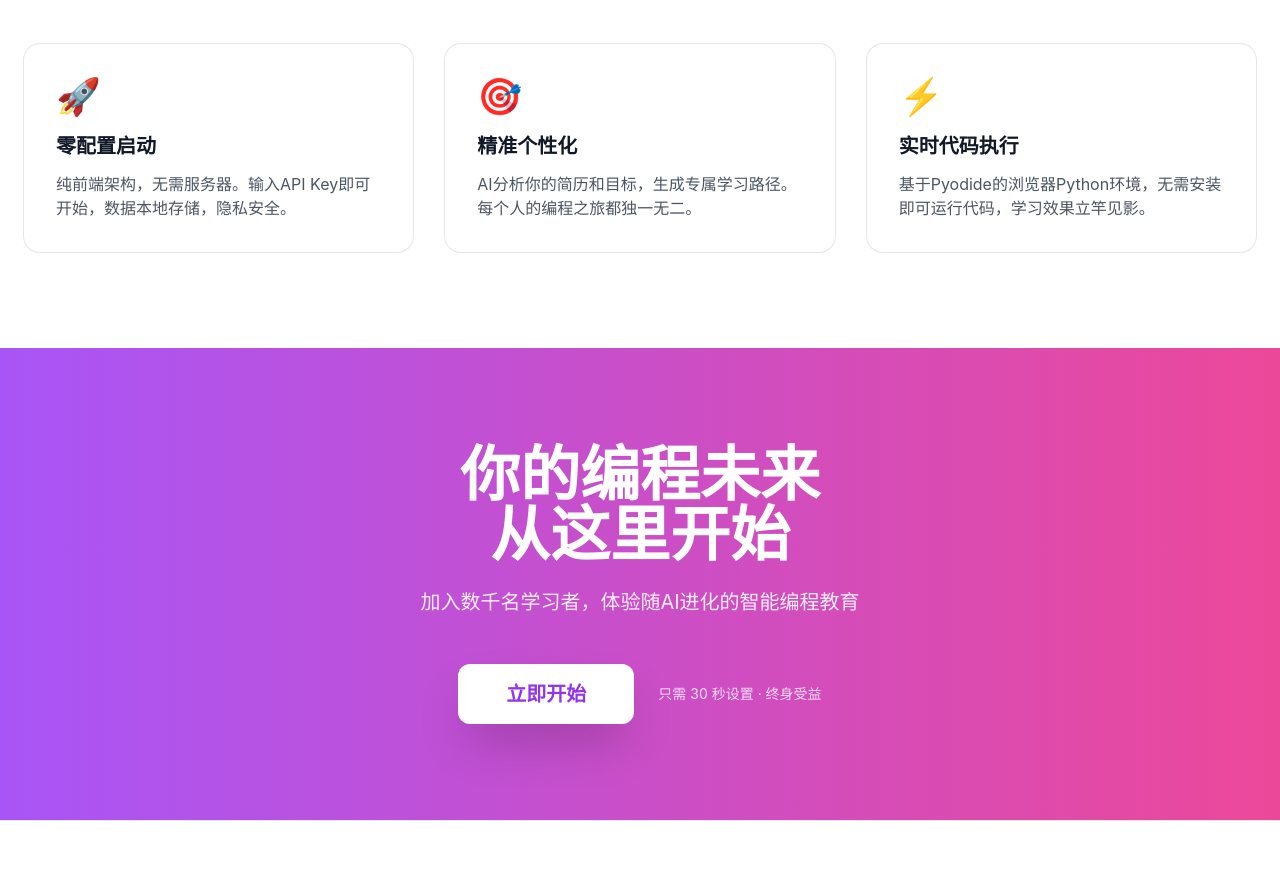
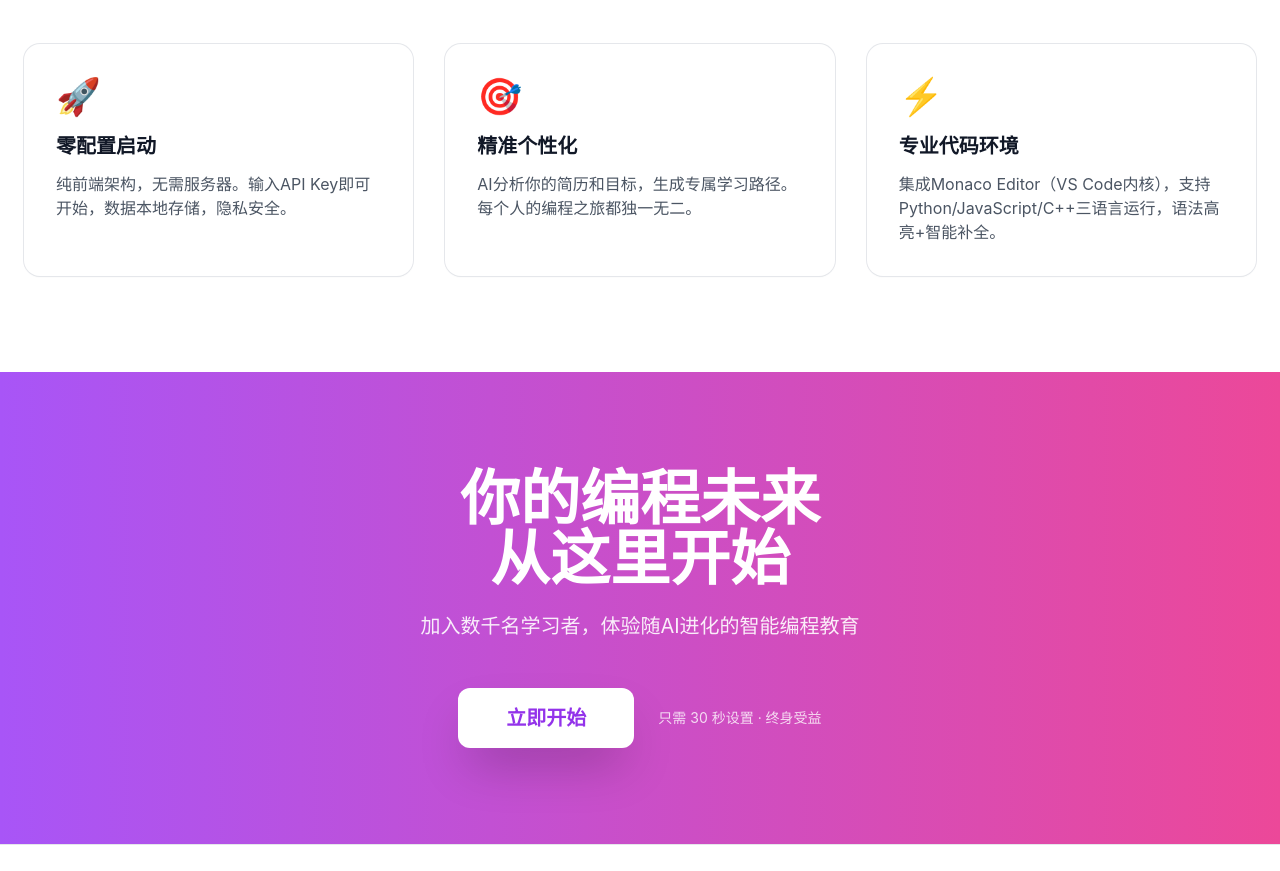
Before and after one commit to Pointer-ai/PointerAIVibe, a React (Vite) app: page / in a window 1280 px wide. Shown: the part 5040-5911 px from the top of the page. Built offline with nearby package versions, Linux system fonts and the light colour scheme.

Commit message:
📝 更新页面描述：反映CodeRunner最新功能 - Dashboard：Python单语言 -> 多语言支持 - LandingPage：Pyodide环境 -> Monaco Editor专业编辑器 - 增加语法高亮、智能补全等新功能描述 - 保持文案简洁准确，突出核心优势

```diff
--- a/src/components/Dashboard.tsx
+++ b/src/components/Dashboard.tsx
@@ -82,7 +82,7 @@ const Dashboard: React.FC<DashboardProps> = ({ onLogout, onNavigate, onHome }) =
       id: 'runner',
       view: 'code-runner' as const,
       title: '代码运行',
-      description: '在浏览器中运行 Python 代码',
+      description: '专业代码编辑器，支持Python/JS/C++多语言运行',
       icon: (
         <svg className="h-6 w-6" fill="none" stroke="currentColor" viewBox="0 0 24 24">
           <path strokeLinecap="round" strokeLinejoin="round" strokeWidth={2} d="M8 9l3 3-3 3m5 0h3M5 20h14a2 2 0 002-2V6a2 2 0 00-2-2H5a2 2 0 00-2 2v12a2 2 0 002 2z" />
--- a/src/components/LandingPage.tsx
+++ b/src/components/LandingPage.tsx
@@ -663,9 +663,9 @@ const LandingPage: React.FC<LandingPageProps> = ({
 
             <div className="p-8 bg-white rounded-2xl shadow-sm ring-1 ring-gray-200 hover:shadow-lg hover:ring-gray-300 transition-all">
               <div className="text-4xl mb-4">⚡</div>
-              <h3 className="text-xl font-semibold mb-3 text-gray-900">实时代码执行</h3>
+              <h3 className="text-xl font-semibold mb-3 text-gray-900">专业代码环境</h3>
               <p className="text-gray-600">
-                基于Pyodide的浏览器Python环境，无需安装即可运行代码，学习效果立竿见影。
+                集成Monaco Editor（VS Code内核），支持Python/JavaScript/C++三语言运行，语法高亮+智能补全。
               </p>
             </div>
           </div>
```
